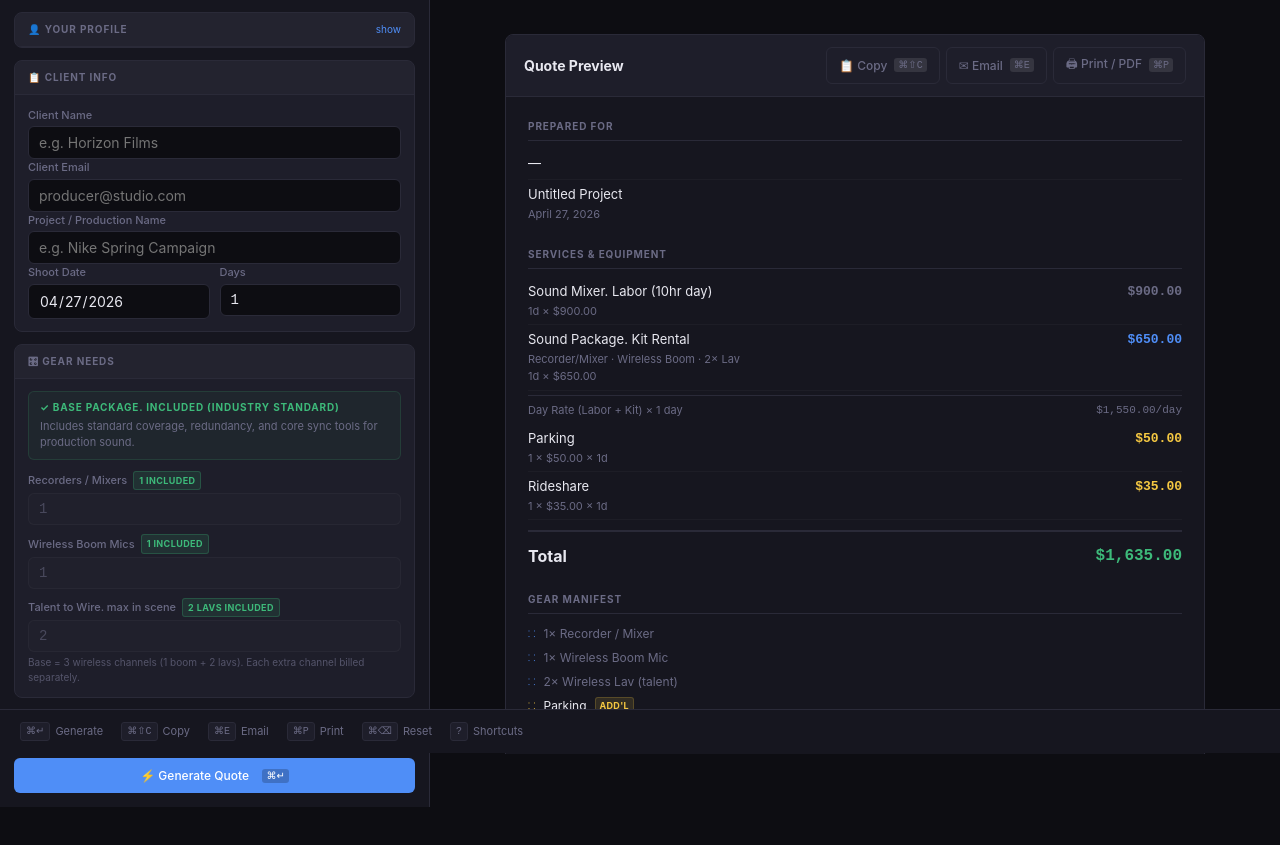
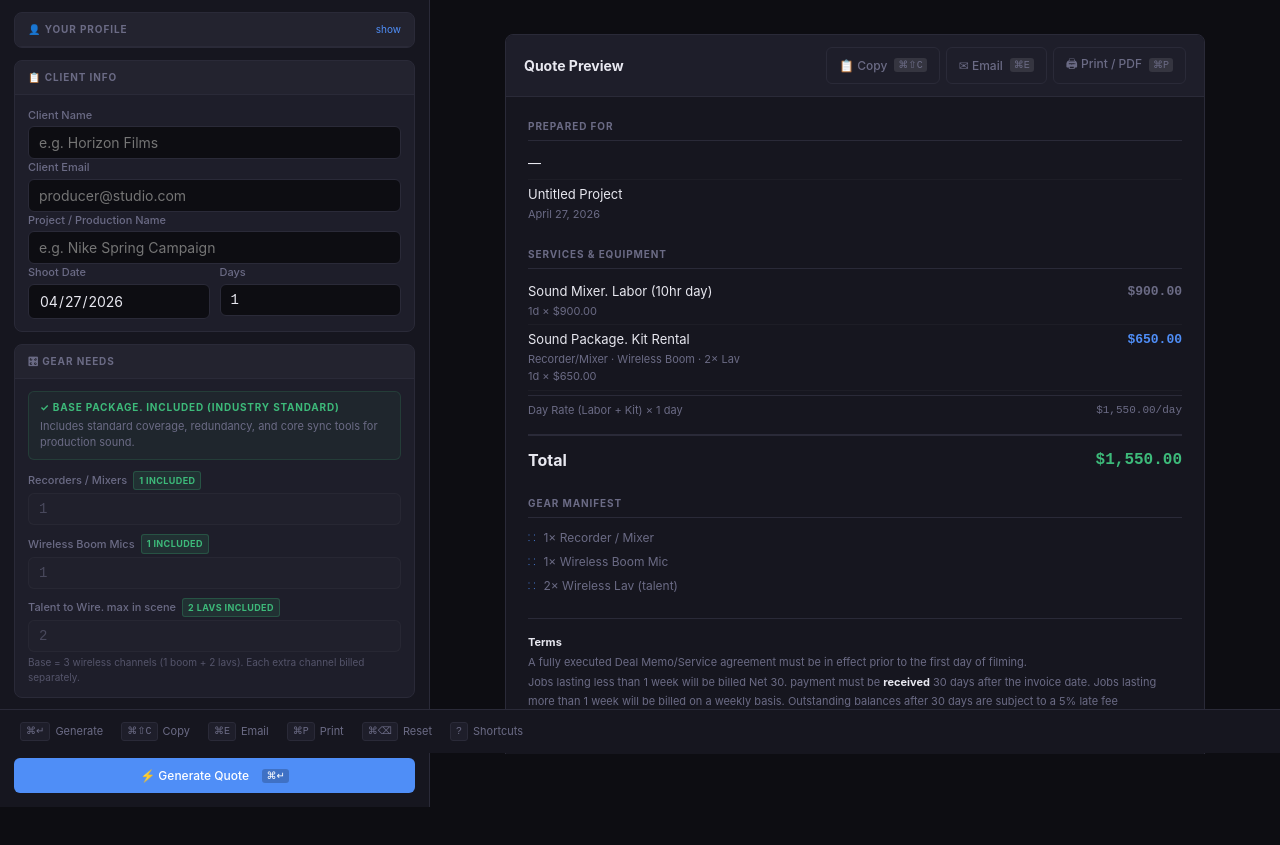
Before and after one commit to SoundDepo/Audio-Quote-Calculator-, a plain HTML site: page index.html in a window 1280 px wide. Shown: the part 47-892 px from the top of the page. Drawn offline with nearby package versions, Linux system fonts and the light colour scheme.

Commit message:
Parking and Rideshare default to 0, no auto-apply on load

```diff
--- a/index.html
+++ b/index.html
@@ -923,7 +923,7 @@ if (localStorage.getItem('aq_version') !== STORAGE_VERSION) {
   localStorage.setItem('aq_version', STORAGE_VERSION);
 }
 const RATE_KEYS = ['rateLabor','rateKit','rateRecorder','rateWireless','rateHop','rateIFB','rateTCBox','rateSlate','ratePlant','rateBoomOp','rateUtility','rateExpendables','rateParking','rateRideshare'];
-const RATE_DEFS = { rateLabor:900, rateKit:650, rateRecorder:250, rateWireless:85, rateHop:100, rateIFB:35, rateTCBox:50, rateSlate:75, ratePlant:75, rateBoomOp:750, rateUtility:500, rateExpendables:50, rateParking:50, rateRideshare:35 };
+const RATE_DEFS = { rateLabor:900, rateKit:650, rateRecorder:250, rateWireless:85, rateHop:100, rateIFB:35, rateTCBox:50, rateSlate:75, ratePlant:75, rateBoomOp:750, rateUtility:500, rateExpendables:50, rateParking:0, rateRideshare:0 };
 
 function saveRates() {
   const obj = {}; RATE_KEYS.forEach(k => obj[k] = $(k).value);
```
